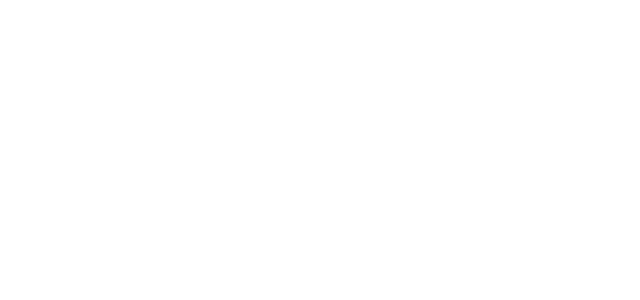
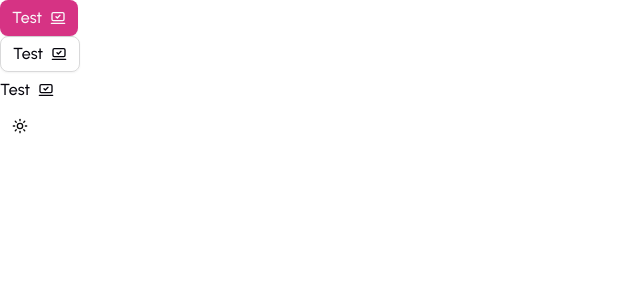
Before and after one commit to EstDavid/portfolio-website-v2, a Next.js app: page / in a window 1280 px wide. Shown: the top 300 px of the page, without its empty margins (0-640 px from the left). Built offline with nearby package versions, Linux system fonts and the light colour scheme.

Commit message:
Implements theme selection

```diff
--- a/package.json
+++ b/package.json
@@ -14,6 +14,7 @@
     "clsx": "^2.1.1",
     "lucide-react": "^0.542.0",
     "next": "15.5.2",
+    "next-themes": "^0.4.6",
     "react": "19.1.0",
     "react-dom": "19.1.0",
     "tailwind-merge": "^3.3.1"
--- a/src/app/layout.tsx
+++ b/src/app/layout.tsx
@@ -1,6 +1,7 @@
 import type { Metadata } from "next";
 import { Urbanist, Inter } from "next/font/google";
 import "./globals.css";
+import { ThemeProvider } from "next-themes";
 
 const interMono = Inter({
   variable: "--font-inter-mono",
@@ -23,13 +24,14 @@
   children: React.ReactNode;
 }>) {
   return (
-    <html lang="en" className="h-full w-full">
+    <html suppressHydrationWarning lang="en" className="h-full w-full">
+      <head />
       <body
-        className={`${interMono.variable} ${urbanistSans.variable} overflow-y-auto overflow-x-hidden antialiased`}
+        className={`${interMono.variable} ${urbanistSans.variable} h-full w-full overflow-y-auto overflow-x-hidden bg-background antialiased`}
       >
-        <main className="flex flex-col items-center sm:items-start">
+        <ThemeProvider attribute='class'>
           {children}
-        </main>
+        </ThemeProvider>
       </body>
     </html>
   );
--- a/src/app/page.tsx
+++ b/src/app/page.tsx
@@ -1,7 +1,21 @@
-export default function Home() {
+import { Button } from "@/components/ui/button";
+import { LaptopMinimalCheck } from "lucide-react";
+import ThemeChanger from "./theme-changer";
+
+export default function Home ({
+  children,
+}: Readonly<{
+  children: React.ReactNode;
+}>) {
   return (
-    <div className="font-sans">
-
+    <div className="font-sans bg-background">
+      <main className="flex flex-col items-center sm:items-start">
+        <Button>Test<LaptopMinimalCheck /></Button>
+        <Button variant="secondary">Test<LaptopMinimalCheck /></Button>
+        <Button variant="link">Test<LaptopMinimalCheck /></Button>
+        <ThemeChanger />
+        {children}
+      </main>
     </div>
   );
 }
--- /dev/null
+++ b/src/app/theme-changer.tsx
@@ -0,0 +1,27 @@
+'use client';
+
+import { Button } from "@/components/ui/button";
+import { Moon, Sun } from "lucide-react";
+import { useTheme } from "next-themes";
+
+export default function ThemeChanger () {
+  const { theme, setTheme } = useTheme();
+
+  return (
+    <div>
+      <Button
+        type="button"
+        variant='ghost'
+        onClick={() => {
+          if (theme === 'dark') {
+            setTheme('light');
+          } else {
+            setTheme('dark');
+          }
+        }}>
+        {theme === 'dark' ? <Moon /> : <Sun />}
+      </Button>
+    </div>
+  );
+
+}
--- a/src/components/ui/button.tsx
+++ b/src/components/ui/button.tsx
@@ -10,16 +10,16 @@
     variants: {
       variant: {
         default:
-          "bg-primary text-primary-foreground shadow-xs hover:bg-primary/90",
+          "bg-primary text-primary-foreground shadow-xs hover:bg-primary/90 dark:bg-foreground dark:text-neutral",
         destructive:
           "bg-destructive text-white shadow-xs hover:bg-destructive/90 focus-visible:ring-destructive/20 dark:focus-visible:ring-destructive/40 dark:bg-destructive/60",
         outline:
           "border bg-background shadow-xs hover:bg-accent hover:text-accent-foreground dark:bg-input/30 dark:border-input dark:hover:bg-input/50",
         secondary:
-          "border border-neutral/15 text-neutral shadow-xs hover:bg-secondary/80",
+          "border border-neutral/15 dark:border-white/20 text-neutral dark:text-white shadow-xs hover:bg-secondary/80",
         ghost:
           "hover:bg-accent hover:text-accent-foreground dark:hover:bg-accent/50",
-        link: "text-neutral underline-offset-4 !p-0 hover:underline",
+        link: "text-neutral dark:text-white underline-offset-4 !p-0 hover:underline",
       },
       size: {
         default: "h-9 px-4 py-2 has-[>svg]:px-3",
```
Also changed, not shown: src/app/globals.css (+0 -36 lines), 1 other file (tests, documents, lock files or other folders).
